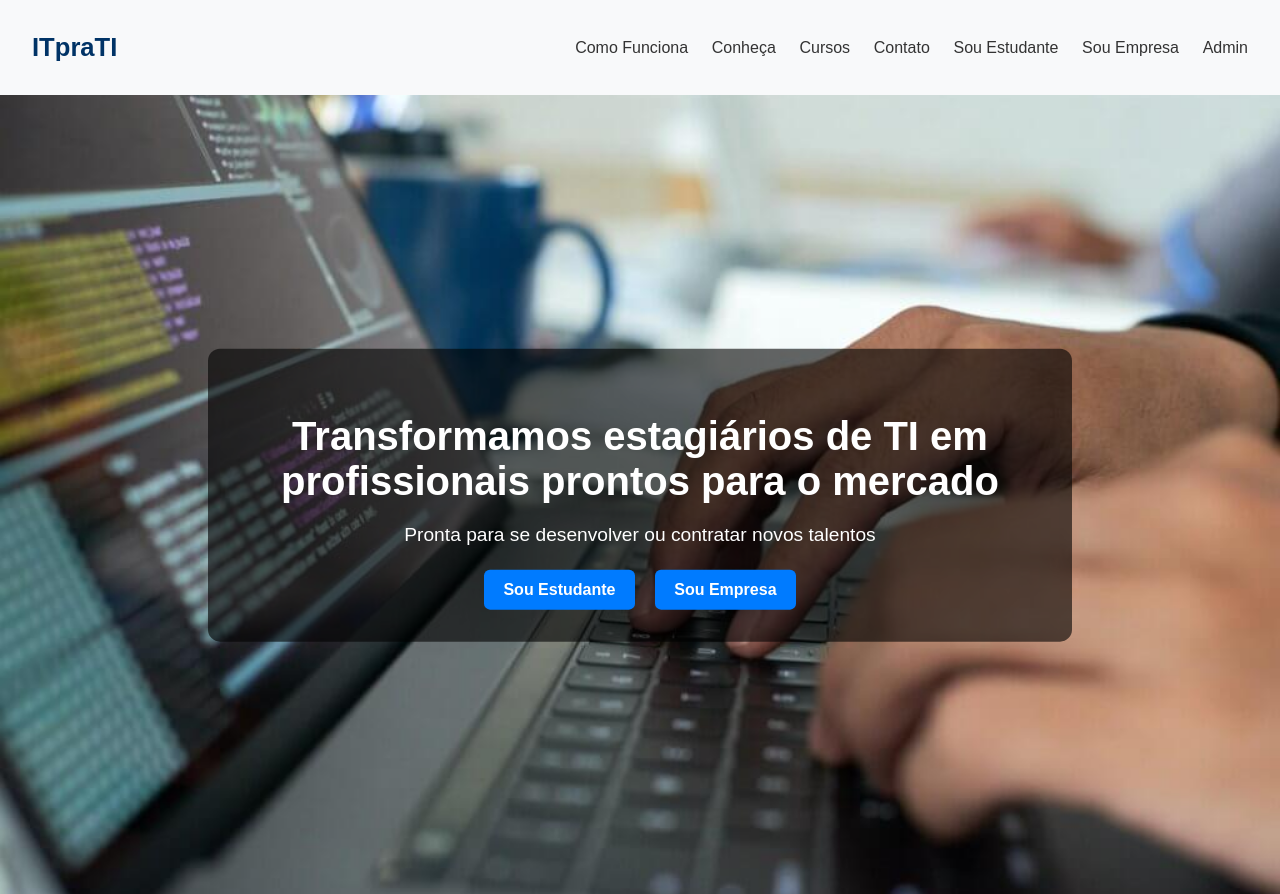
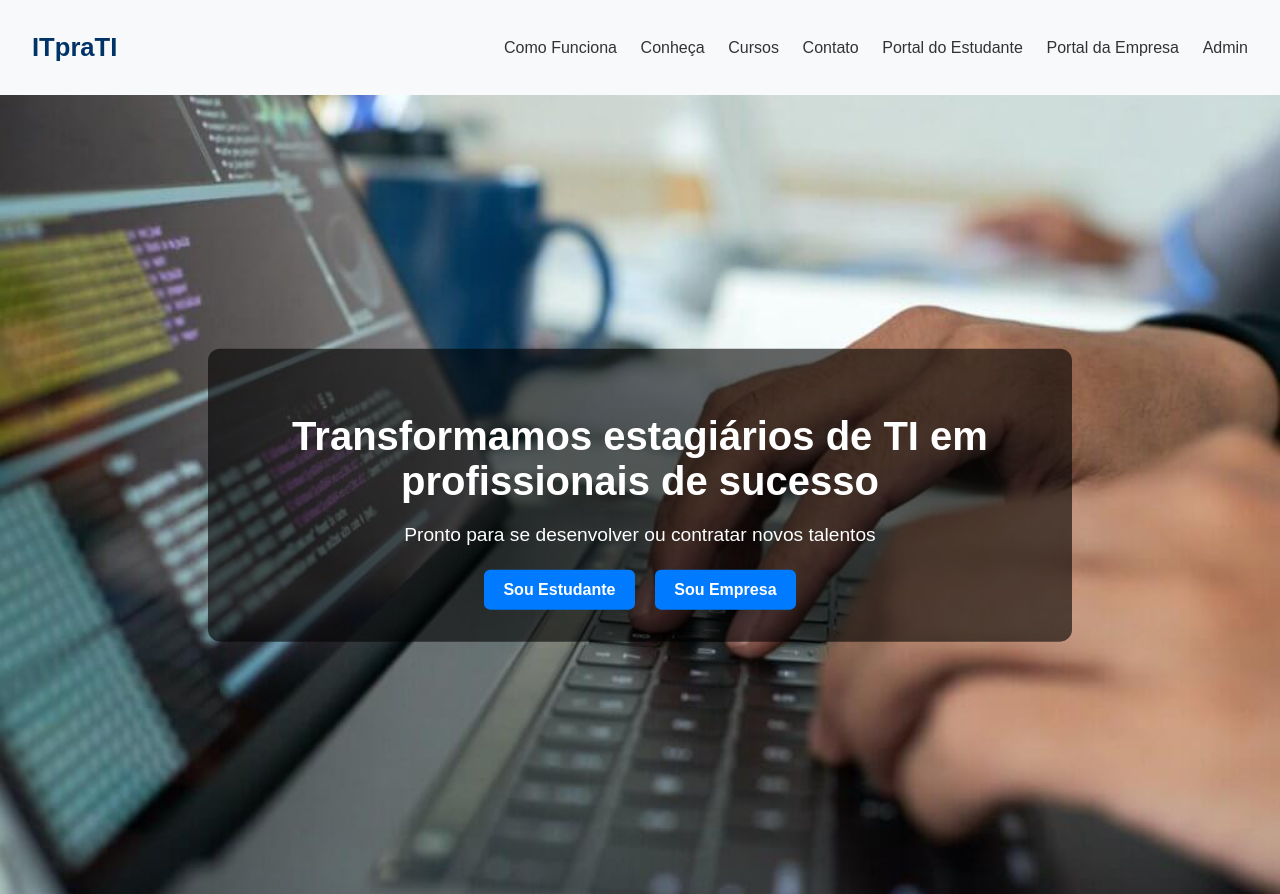
Before and after one commit to Valenapizzato/itprati, a Flask app: page / in a window 1280 px wide. Shown: the top 894 px of the page. Run offline with Flask 3, Linux system fonts and the light colour scheme.

Commit message:
Atualiza navegação com links para os portais de estudante e empresa

```diff
--- a/app.py
+++ b/app.py
@@ -1,4 +1,3 @@
-
 from flask import Flask, render_template, request, redirect, url_for, session
 import os, csv
 
@@ -60,6 +59,15 @@ def dashboard():
 
     return render_template('dashboard.html', estagiarios=estagiarios, empresas=empresas)
 
+# 🔐 Novas rotas dos portais:
+@app.route('/portal-estudante')
+def portal_estudante():
+    return render_template('portal_estudante.html')
+
+@app.route('/portal-empresa')
+def portal_empresa():
+    return render_template('portal_empresa.html')
+
 @app.route('/logout')
 def logout():
     session.clear()
--- a/templates/index.html
+++ b/templates/index.html
@@ -1,3 +1,4 @@
+
 
 <!DOCTYPE html>
 <html lang="pt-br">
@@ -14,15 +15,15 @@
         <a href="#conheca">Conheça</a>
         <a href="#cursos">Cursos</a>
         <a href="#contato">Contato</a>
-        <a href="/formulario-estagiario">Sou Estudante</a>
-        <a href="/formulario-empresa">Sou Empresa</a>
+        <a href="/portal-estudante">Portal do Estudante</a>
+        <a href="/portal-empresa">Portal da Empresa</a>
         <a href="/login">Admin</a>
     </nav>
 </header>
 <section class="header-banner">
     <div class="overlay-text">
-        <h1>Transformamos estagiários de TI em profissionais prontos para o mercado</h1>
-        <p>Pronta para se desenvolver ou contratar novos talentos</p>
+        <h1>Transformamos estagiários de TI em profissionais de sucesso</h1>
+        <p>Pronto para se desenvolver ou contratar novos talentos</p>
         <div class="banner-buttons">
             <a href="/formulario-estagiario" class="btn">Sou Estudante</a>
             <a href="/formulario-empresa" class="btn">Sou Empresa</a>
@@ -69,7 +70,6 @@
 
     </div>
 </section>
-
     <section id="contato">
         <h2>Fale Conosco</h2>
         <p>Precisa de ajuda? Envie um e-mail para <strong>itpratiestagios@gmail.com</strong></p>
```
Also changed, not shown: templates/portal_empresa.html (added, +10 -0 lines), templates/portal_estudante.html (added, +7 -0 lines).
